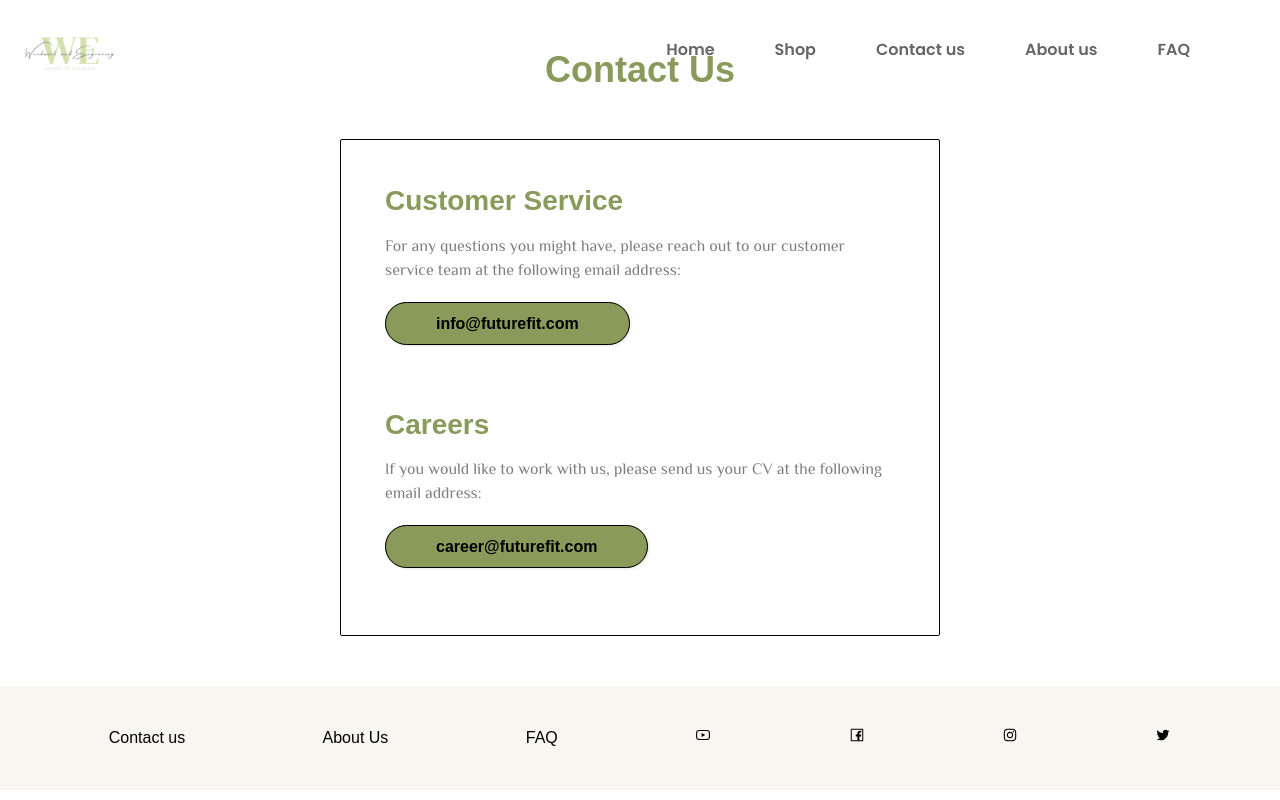
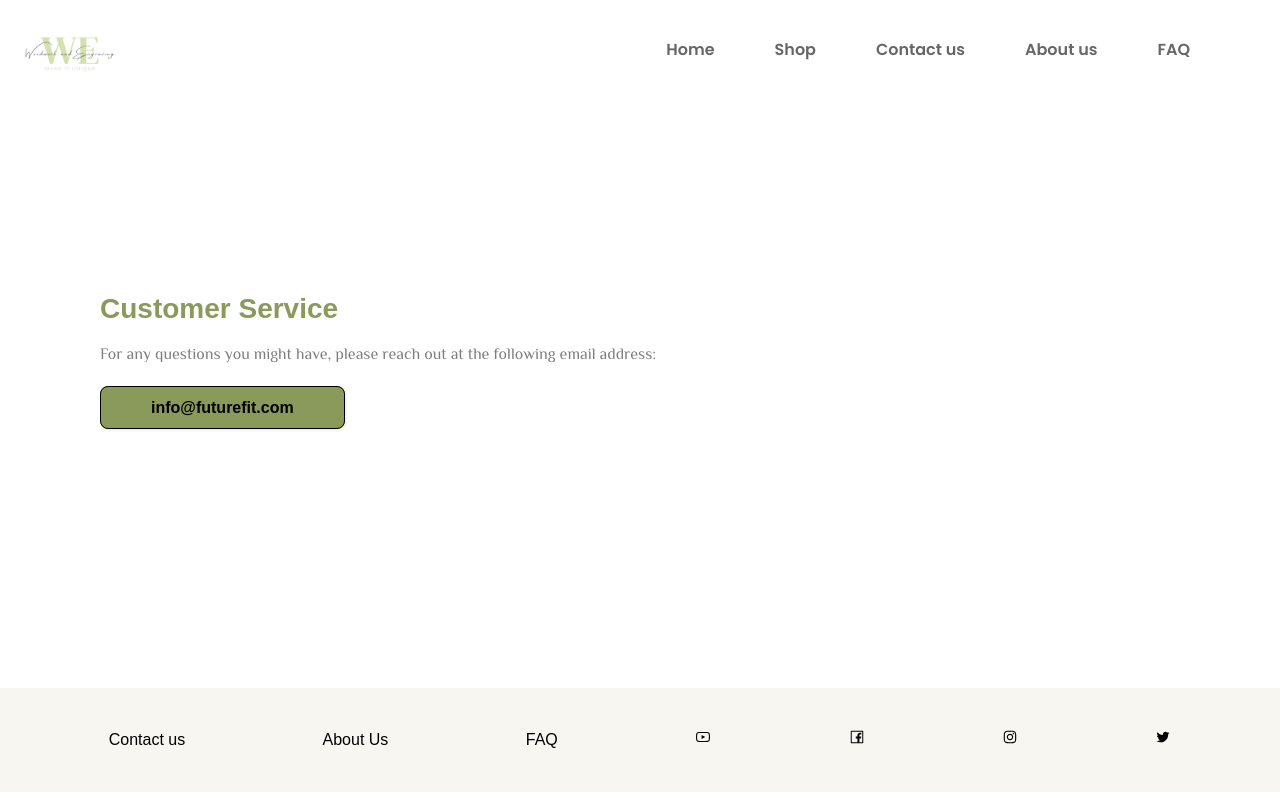
Before and after one commit to thalieskoda/woodwork, a React (Create React App) app in the folder woodworkweb/: page /contact in a window 1280 px wide. Built offline with nearby package versions, Linux system fonts and the light colour scheme.

Commit message:
changing styling

```diff
--- a/woodworkweb/src/components/footer/contact-us.jsx
+++ b/woodworkweb/src/components/footer/contact-us.jsx
@@ -4,29 +4,16 @@ import styled from "styled-components";
 const ContactUs = () => {
   return (
     <Wrapper>
-      <Title>Contact Us</Title>
-      <Box>
+
         <Section>
           <SectionTitle>Customer Service</SectionTitle>
           <SectionText>
-            For any questions you might have, please reach out to our customer
-            service team at the following email address:
+            For any questions you might have, please reach out at the following email address:
           </SectionText>
-          <SectionLink href="mailto:info@futurefit.com">
+          <SectionLink href="mailto:info@woodwork.com">
             info@futurefit.com
           </SectionLink>
         </Section>
-        <Section>
-          <SectionTitle>Careers</SectionTitle>
-          <SectionText>
-            If you would like to work with us, please send us your CV at the
-            following email address:
-          </SectionText>
-          <SectionLink href="mailto:career@futurefit.com">
-            career@futurefit.com
-          </SectionLink>
-        </Section>
-      </Box>
     </Wrapper>
   );
 };
@@ -34,25 +21,16 @@ const ContactUs = () => {
 const Wrapper = styled.div`
   display: flex;
   flex-direction: column;
-  align-items: center;
+  /* align-items: center; */
   padding-bottom: 50px;
-`;
-
-const Title = styled.h1`
-  font-size: 36px;
-  margin: 48px;
-`;
-
-const Box = styled.div`
-  border: 1px solid black;
-  border-radius: 2px;
-  padding: 24px;
-  max-width: 600px;
+  height: 86vh;
 `;
 
 const Section = styled.div`
+margin-top:24vh;
+
   margin-bottom: 32px;
-  padding: 20px;
+  padding: 100px;
 `;
 
 const SectionTitle = styled.h2`
@@ -68,7 +46,7 @@ const SectionText = styled.p`
 const SectionLink = styled.a`
   background-color: var(--color-accent);
   border: none;
-  border-radius: 25px;
+  border-radius:8px;
   color: black;
   cursor: pointer;
   font-size: 16px;
@@ -79,7 +57,7 @@ const SectionLink = styled.a`
   border: 1px black solid;
 
   &:hover {
-    background-color: #d4ff8a;
+    background-color: #edf0f2;
   }
 `;
 
--- a/woodworkweb/src/utils/GlobalStyles.js
+++ b/woodworkweb/src/utils/GlobalStyles.js
@@ -94,7 +94,7 @@ p{
   button {
     background-color: var(--color-accent);
     border: none;
-    border-radius: 25px;
+    border-radius: 8px;
     color: white;
     cursor: pointer;
     font-size: 16px;
```
